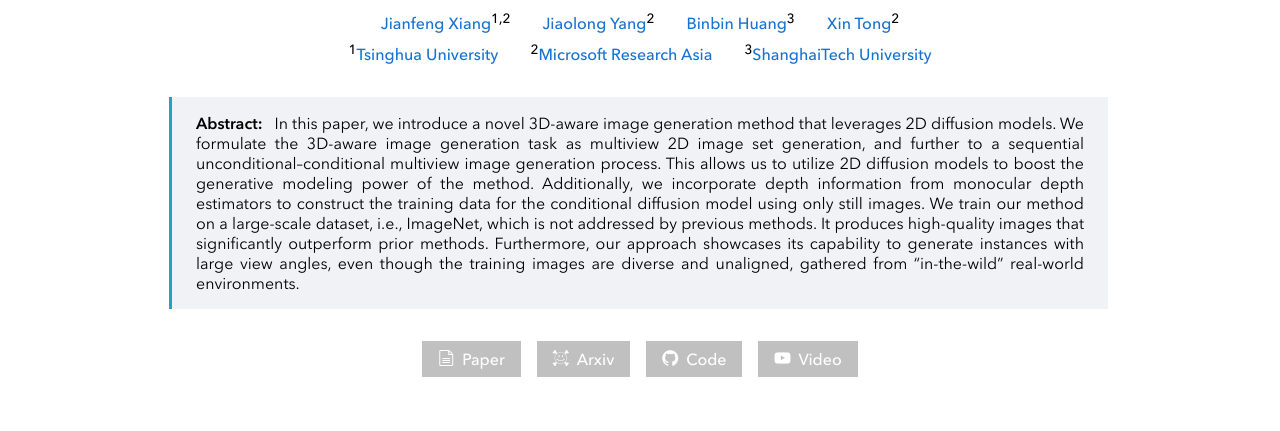
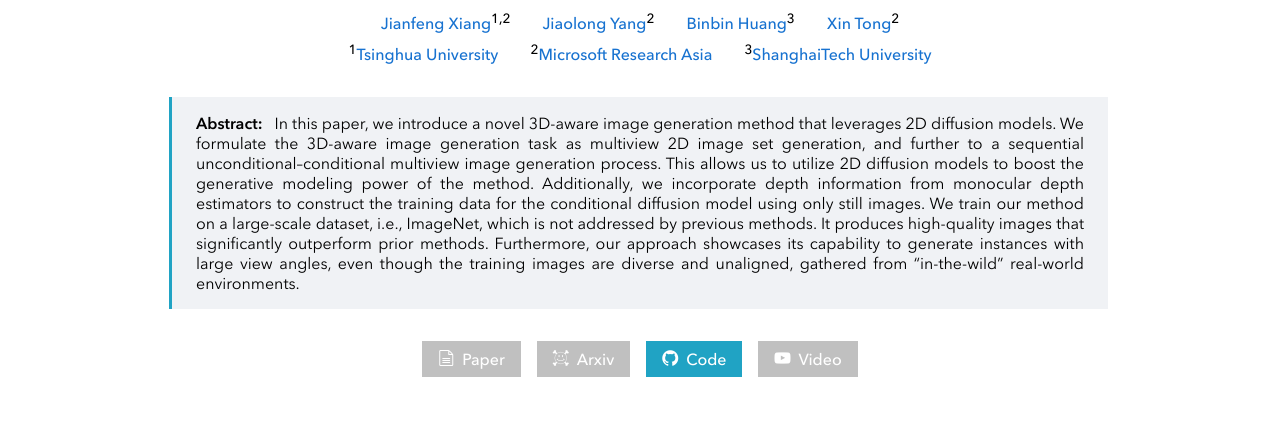
Before and after one commit to JeffreyXiang/ivid, a plain HTML site: page index.html in a window 1280 px wide. Shown: the part 213-644 px from the top of the page. Drawn offline with nearby package versions, Linux system fonts and the light colour scheme; files whose address does not match are found by name.

Commit message:
Update links for Code Repo

```diff
--- a/index.html
+++ b/index.html
@@ -39,7 +39,7 @@
             <div id="links">
                 <a id="paper" class="disabled">Paper</a>
                 <a id="arxiv" class="disabled">Arxiv</a>
-                <a id="code" class="disabled">Code</a>
+                <a id="code" href="https://github.com/JeffreyXiang/ivid">Code</a>
                 <a id="video" class="disabled">Video</a>
             </div>
             <div class="section">Results</div>
```
